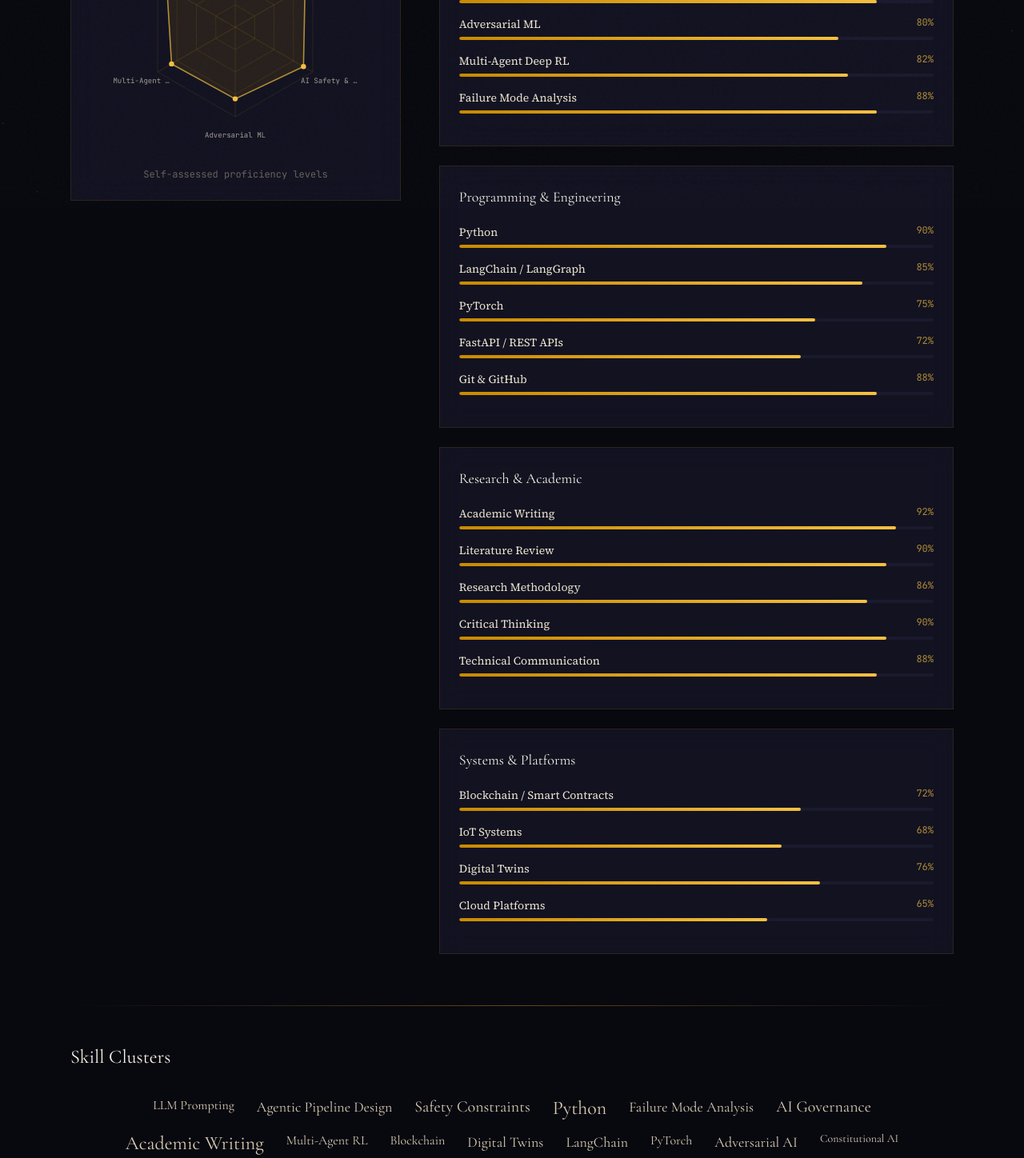
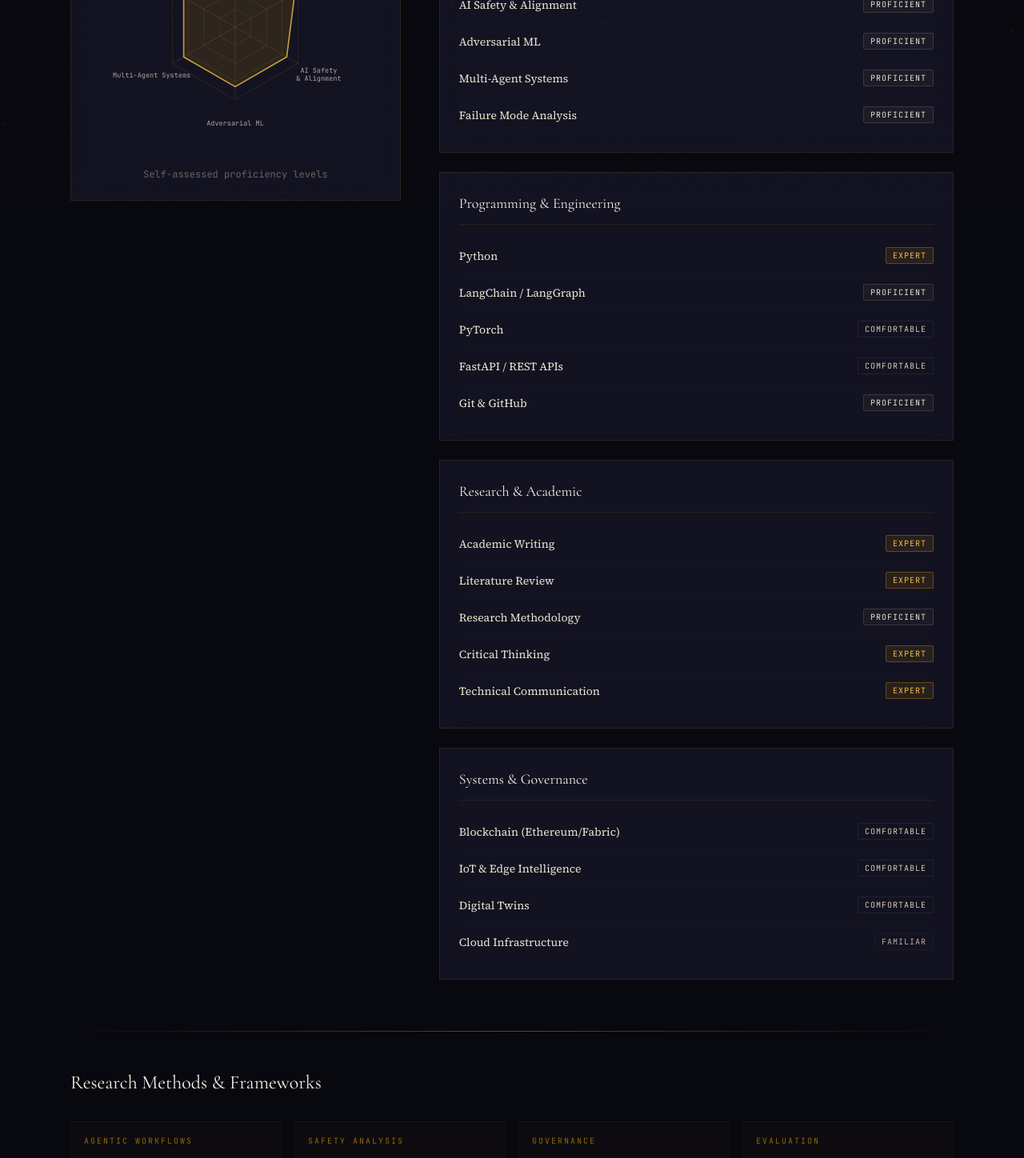
Before and after one commit to aliakarma/portfolio, a Next.js app: page /skills in a window 1280 px wide. Shown: the part 540-1988 px from the top of the page at 80% size. Built offline with nearby package versions, Linux system fonts and the light colour scheme.

Commit message:
Update skills.js

```diff
--- a/pages/skills.js
+++ b/pages/skills.js
@@ -5,66 +5,63 @@ import SectionReveal from '../components/SectionReveal'
 
 const skills = {
   'AI & Machine Learning': [
-    { name: 'Agentic AI Systems',          level: 92 },
-    { name: 'Large Language Models (LLMs)', level: 90 },
-    { name: 'AI Safety & Alignment',        level: 88 },
-    { name: 'Adversarial ML',               level: 80 },
-    { name: 'Multi-Agent Deep RL',          level: 82 },
-    { name: 'Failure Mode Analysis',        level: 88 },
+    { name: 'Agentic AI Systems',          level: 'Expert' },
+    { name: 'Large Language Models (LLMs)', level: 'Expert' },
+    { name: 'AI Safety & Alignment',        level: 'Proficient' },
+    { name: 'Adversarial ML',               level: 'Proficient' },
+    { name: 'Multi-Agent Systems',          level: 'Proficient' },
+    { name: 'Failure Mode Analysis',        level: 'Proficient' },
   ],
   'Programming & Engineering': [
-    { name: 'Python',                level: 90 },
-    { name: 'LangChain / LangGraph', level: 85 },
-    { name: 'PyTorch',               level: 75 },
-    { name: 'FastAPI / REST APIs',   level: 72 },
-    { name: 'Git & GitHub',          level: 88 },
+    { name: 'Python',                level: 'Expert' },
+    { name: 'LangChain / LangGraph', level: 'Proficient' },
+    { name: 'PyTorch',               level: 'Comfortable' },
+    { name: 'FastAPI / REST APIs',   level: 'Comfortable' },
+    { name: 'Git & GitHub',          level: 'Proficient' },
   ],
   'Research & Academic': [
-    { name: 'Academic Writing',         level: 92 },
-    { name: 'Literature Review',        level: 90 },
-    { name: 'Research Methodology',     level: 86 },
-    { name: 'Critical Thinking',        level: 90 },
-    { name: 'Technical Communication',  level: 88 },
+    { name: 'Academic Writing',         level: 'Expert' },
+    { name: 'Literature Review',        level: 'Expert' },
+    { name: 'Research Methodology',     level: 'Proficient' },
+    { name: 'Critical Thinking',        level: 'Expert' },
+    { name: 'Technical Communication',  level: 'Expert' },
   ],
-  'Systems & Platforms': [
-    { name: 'Blockchain / Smart Contracts', level: 72 },
-    { name: 'IoT Systems',                  level: 68 },
-    { name: 'Digital Twins',                level: 76 },
-    { name: 'Cloud Platforms',              level: 65 },
+  'Systems & Governance': [
+    { name: 'Blockchain (Ethereum/Fabric)', level: 'Comfortable' },
+    { name: 'IoT & Edge Intelligence',      level: 'Comfortable' },
+    { name: 'Digital Twins',                level: 'Comfortable' },
+    { name: 'Cloud Infrastructure',         level: 'Familiar' },
   ],
 }
 
-/* ─── Skill Bar ─── */
-function SkillBar({ name, level, delay = 0 }) {
+const LEVEL_MAP = {
+  'Expert':      95,
+  'Proficient':  82,
+  'Comfortable': 68,
+  'Familiar':    50,
+}
+
+/* ─── Skill Row ─── */
+function SkillRow({ name, level, delay = 0 }) {
+  const levelColor = {
+    'Expert':      'text-gold-400 border-gold-500/30 bg-gold-500/10',
+    'Proficient':  'text-parchment-200 border-parchment-400/20 bg-parchment-400/5',
+    'Comfortable': 'text-parchment-300 border-parchment-400/10',
+    'Familiar':    'text-parchment-400 border-parchment-400/5',
+  }[level]
+
   return (
     <motion.div
-      initial={{ opacity: 0, x: -20 }}
+      initial={{ opacity: 0, x: -10 }}
       whileInView={{ opacity: 1, x: 0 }}
       viewport={{ once: true }}
-      transition={{ delay, duration: 0.5 }}
-      className="mb-4"
+      transition={{ delay, duration: 0.4 }}
+      className="flex items-center justify-between py-3 border-b border-noir-600/50 last:border-0"
     >
-      <div className="flex justify-between mb-1.5">
-        <span className="font-body text-sm text-parchment-200">{name}</span>
-        <span className="font-mono text-xs text-gold-400/70" aria-hidden="true">{level}%</span>
-      </div>
-      <div
-        className="h-1 bg-noir-600 rounded-full overflow-hidden"
-        role="progressbar"
-        aria-label={`${name} proficiency`}
-        aria-valuenow={level}
-        aria-valuemin={0}
-        aria-valuemax={100}
-      >
-        <motion.div
-          initial={{ width: 0 }}
-          whileInView={{ width: `${level}%` }}
-          viewport={{ once: true }}
-          transition={{ delay: delay + 0.2, duration: 0.9, ease: 'easeOut' }}
-          className="h-full rounded-full"
-          style={{ background: 'linear-gradient(90deg,#c98a00,#f4c040)' }}
-        />
-      </div>
+      <span className="font-body text-sm text-parchment-200">{name}</span>
+      <span className={`font-mono text-[10px] tracking-widest uppercase px-2 py-0.5 border ${levelColor} rounded-sm`}>
+        {level}
+      </span>
     </motion.div>
   )
 }
@@ -74,16 +71,12 @@ function RadarChart({ data }) {
   const N      = data.length
   const cx     = 150
   const cy     = 150
-  const r      = 105
+  const r      = 85  // Reduced radius to give labels more space
   const angles = data.map((_, i) => (i / N) * Math.PI * 2 - Math.PI / 2)
   const pt     = (angle, rad) => ({ x: cx + rad * Math.cos(angle), y: cy + rad * Math.sin(angle) })
-  const poly   = data.map((d, i) => pt(angles[i], (d.level / 100) * r))
+  const poly   = data.map((d, i) => pt(angles[i], (LEVEL_MAP[d.level] / 100) * r))
 
   return (
-    /*
-      Accessibility Fix: SVG has role="img", a <title> for screen readers,
-      and aria-labelledby linking to the title element.
-    */
     <svg
       viewBox="0 0 300 300"
       className="w-full max-w-xs mx-auto"
@@ -92,7 +85,7 @@ function RadarChart({ data }) {
     >
       <title id="radar-title">
         AI competency radar chart showing proficiency levels:
-        {data.map(d => ` ${d.name} ${d.level}%`).join(',')}
+        {data.map(d => ` ${d.name} (${d.level})`).join(',')}
       </title>
 
       {/* Grid lines */}
@@ -124,20 +117,19 @@ function RadarChart({ data }) {
       {/* Data polygon */}
       <polygon
         points={poly.map(p => `${p.x},${p.y}`).join(' ')}
-        fill="rgba(232,169,0,0.1)"
-        stroke="rgba(244,192,64,0.7)"
+        fill="rgba(232,169,0,0.12)"
+        stroke="rgba(244,192,64,0.8)"
         strokeWidth="1.5"
         aria-hidden="true"
       />
 
-      {/* Data points */}
-      {poly.map((p, i) => (
-        <circle key={i} cx={p.x} cy={p.y} r="3" fill="#f4c040" aria-hidden="true" />
-      ))}
-
       {/* Axis labels */}
       {data.map((d, i) => {
-        const lp = pt(angles[i], r + 22)
+        const angle = angles[i]
+        const lp = pt(angle, r + 28)
+
+        // Multi-line label support for longer strings
+        const words = d.name.split(' ')
         return (
           <text
             key={i}
@@ -145,12 +137,17 @@ function RadarChart({ data }) {
             y={lp.y}
             textAnchor="middle"
             dominantBaseline="middle"
-            fontSize="8.5"
-            fill="rgba(237,229,208,0.65)"
+            fontSize="8"
+            fill="rgba(237,229,208,0.7)"
             fontFamily="JetBrains Mono, monospace"
             aria-hidden="true"
           >
-            {d.name.length > 14 ? d.name.slice(0, 12) + '…' : d.name}
+            {words.length > 2 ? (
+              <>
+                <tspan x={lp.x} dy="-0.6em">{words.slice(0, 2).join(' ')}</tspan>
+                <tspan x={lp.x} dy="1.2em">{words.slice(2).join(' ')}</tspan>
+              </>
+            ) : d.name}
           </text>
         )
       })}
@@ -217,34 +214,38 @@ export default function Skills() {
               <div className="md:col-span-3 space-y-6">
                 {Object.entries(skills).map(([cat, catSkills], ci) => (
                   <SectionReveal key={cat} delay={ci * 0.1}>
-                    <div className="glass-card p-5 sm:p-6">
-                      <h2 className="font-display text-lg text-parchment-100 mb-5">{cat}</h2>
-                      {catSkills.map((s, i) => (
-                        <SkillBar key={s.name} name={s.name} level={s.level} delay={ci * 0.1 + i * 0.05} />
-                      ))}
+                    <div className="glass-card p-5 sm:p-6 h-full flex flex-col">
+                      <h2 className="font-display text-lg text-parchment-100 mb-4 border-b border-gold-500/10 pb-3">{cat}</h2>
+                      <div className="flex-1">
+                        {catSkills.map((s, i) => (
+                          <SkillRow key={s.name} name={s.name} level={s.level} delay={ci * 0.1 + i * 0.05} />
+                        ))}
+                      </div>
                     </div>
                   </SectionReveal>
                 ))}
               </div>
             </div>
 
-            {/* Skill clusters word cloud */}
+            {/* Research Methods & Frameworks */}
             <SectionReveal>
               <div className="section-divider mb-12" />
-              <h2 className="font-display text-2xl text-parchment-100 mb-8">Skill Clusters</h2>
-              <div className="flex flex-wrap gap-3 justify-center" aria-label="Skill keyword cloud">
-                {clusters.map((item, i) => (
-                  <motion.span
-                    key={item}
-                    initial={{ opacity: 0, scale: 0.8 }}
-                    whileInView={{ opacity: 1, scale: 1 }}
-                    viewport={{ once: true }}
-                    transition={{ delay: i * 0.04 }}
-                    whileHover={{ scale: 1.05 }}
-                    className={`font-display ${clusterSizes[i]} text-parchment-300 hover:text-gold-400 cursor-default transition-colors duration-200 px-2`}
-                  >
-                    {item}
-                  </motion.span>
+              <h2 className="font-display text-2xl text-parchment-100 mb-8">Research Methods & Frameworks</h2>
+              <div className="grid sm:grid-cols-2 md:grid-cols-4 gap-4">
+                {[
+                  { label: 'Agentic Workflows', items: ['LangGraph', 'AutoGPT', 'ReAct'] },
+                  { label: 'Safety Analysis', items: ['Failure Modes', 'Jailbreaking', 'Robustness'] },
+                  { label: 'Governance', items: ['Blockchain', 'Constitutional AI', 'Audit Logs'] },
+                  { label: 'Evaluation', items: ['Human-in-loop', 'Benchmarking', 'Red Teaming'] },
+                ].map((group, i) => (
+                  <div key={i} className="p-4 border border-gold-500/5 bg-gold-500/[0.02]">
+                    <h3 className="font-mono text-[10px] uppercase tracking-[0.2em] text-gold-500/60 mb-3">{group.label}</h3>
+                    <div className="flex flex-wrap gap-2">
+                      {group.items.map(item => (
+                        <span key={item} className="font-body text-sm text-parchment-300">{item}</span>
+                      ))}
+                    </div>
+                  </div>
                 ))}
               </div>
             </SectionReveal>
```
